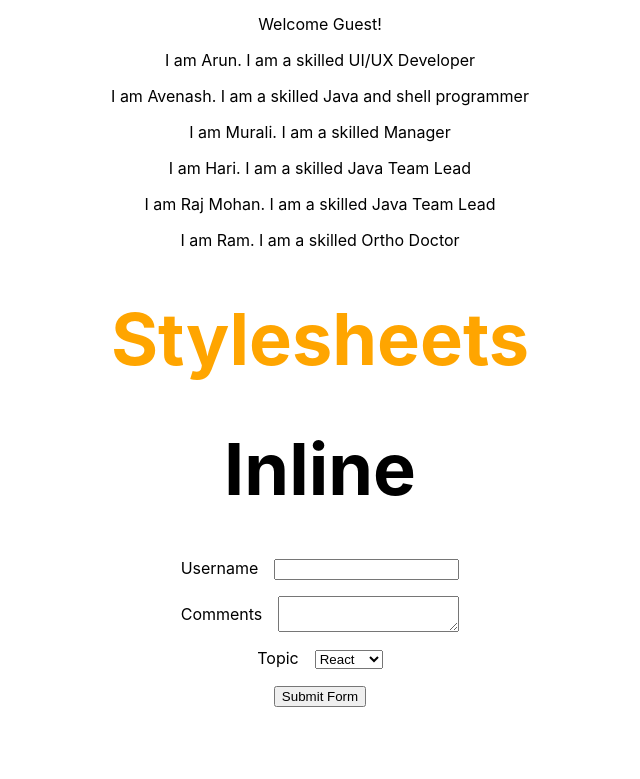
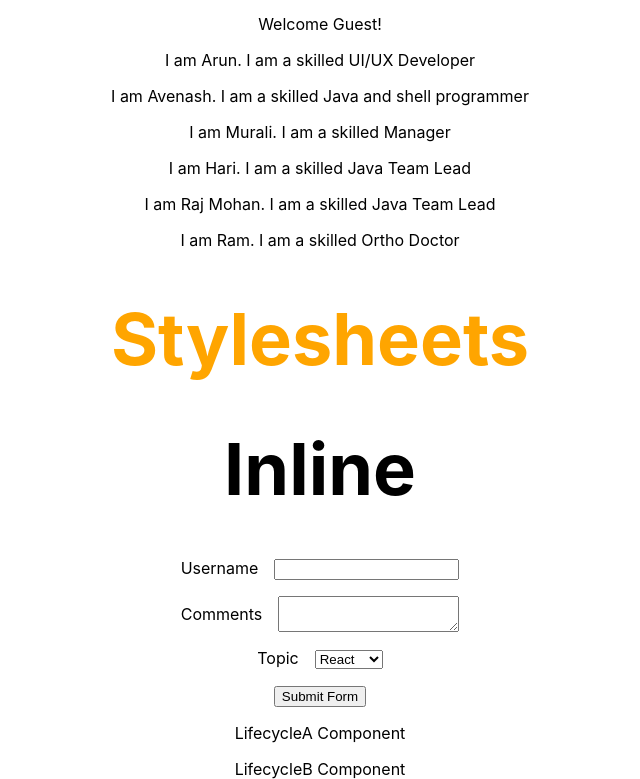
Before and after one commit to arunmeanssun/reactBasicLearning, a React (Create React App) app: page / in a window 1280 px wide. Shown: the part 944-1723 px from the top of the page, without its empty margins (320-960 px from the left). Before the commit the page ends 1667 px from the top, so only its background shows below. Built offline with nearby package versions, Linux system fonts and the light colour scheme.

Commit message:
lifecycle lessons

```diff
--- a/src/App.js
+++ b/src/App.js
@@ -15,6 +15,7 @@
 import "./components/appStyles.css";
 import styles from "./components/appStyles.module.css";
 import Form from './components/Form';
+import LifecycleA from './components/LifecycleA';
 
 function App() {
   return (
@@ -57,6 +58,8 @@
       <Inline />
 
       <Form />
+
+      <LifecycleA />
     </div>
   );
 }
--- /dev/null
+++ b/src/components/LifecycleA.js
@@ -0,0 +1,48 @@
+import React, { Component } from 'react';
+import LifecycleB from './LifecycleB';
+
+class LifecycleA extends Component {
+    constructor(props) {
+      super(props)
+
+      this.state = {
+         name: 'Arun'
+      }
+
+      console.log('LifecycleA Constructor');
+    }
+
+    static getDerivedStateFromProps(props, state) {
+        console.log("LifecycleA getDerivedStateFromProps");
+        return null;
+    }
+
+    componentDidMount() {
+        console.log("LifecycleA componentDidMount")
+    }
+
+    shouldComponentUpdate() {
+        console.log('LifecycleA shouldComponentUpdate');
+        return true;
+    }
+
+    getSnapshotBeforeUpdate(prevProps, prevState) {
+        console.log("LifecycleA getSnapshotBeforeUpdate");
+    }
+
+    componentDidUpdate(){
+        console.log("LifecycleA componentDidUpdate");
+    }
+
+    render() {
+        console.log('LifecycleA Render');
+        return (
+        <div>
+            <p>LifecycleA Component</p>
+            <LifecycleB />
+        </div>
+        )
+    }
+}
+
+export default LifecycleA;
--- /dev/null
+++ b/src/components/LifecycleB.js
@@ -0,0 +1,46 @@
+import React, { Component } from 'react';
+
+class LifecycleB extends Component {
+    constructor(props) {
+      super(props)
+
+      this.state = {
+         name: 'Arun'
+      }
+
+      console.log('LifecycleB Constructor');
+    }
+
+    static getDerivedStateFromProps(props, state) {
+        console.log("LifecycleB getDerivedStateFromProps");
+        return null;
+    }
+
+    componentDidMount() {
+        console.log("LifecycleB componentDidMount")
+    }
+
+    shouldComponentUpdate() {
+        console.log('LifecycleB shouldComponentUpdate');
+        return true;
+    }
+
+    getSnapshotBeforeUpdate(prevProps, prevState) {
+        console.log("LifecycleB getSnapshotBeforeUpdate");
+    }
+
+    componentDidUpdate(){
+        console.log("LifecycleB componentDidUpdate");
+    }
+
+    render() {
+        console.log('LifecycleB Render');
+        return (
+        <div>
+            LifecycleB Component
+        </div>
+        )
+    }
+}
+
+export default LifecycleB;
```
Also changed, not shown: 1 other file (tests, documents, lock files or other folders).
